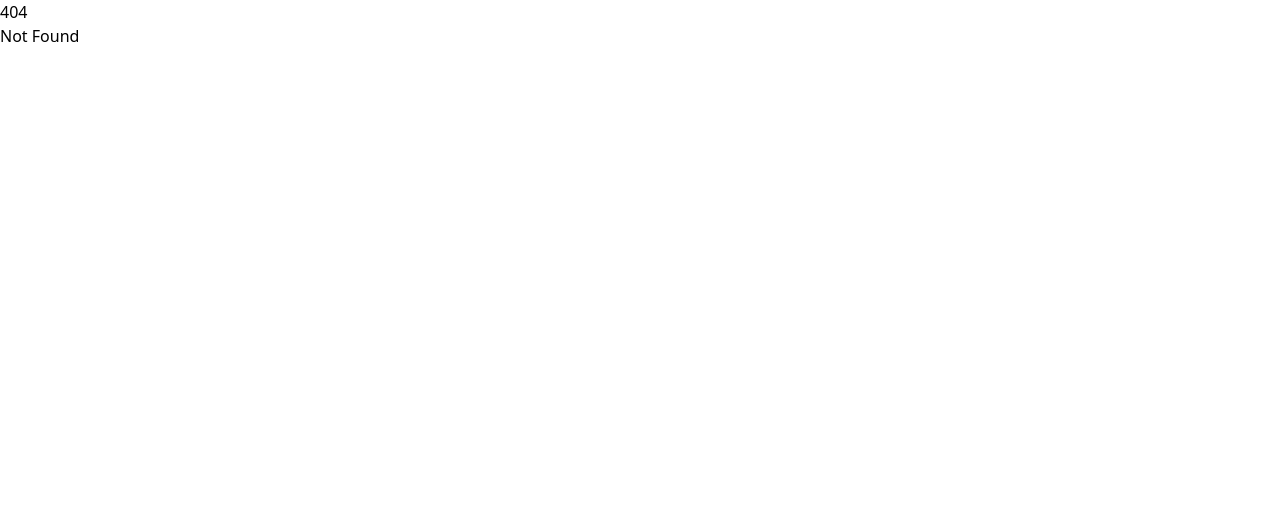
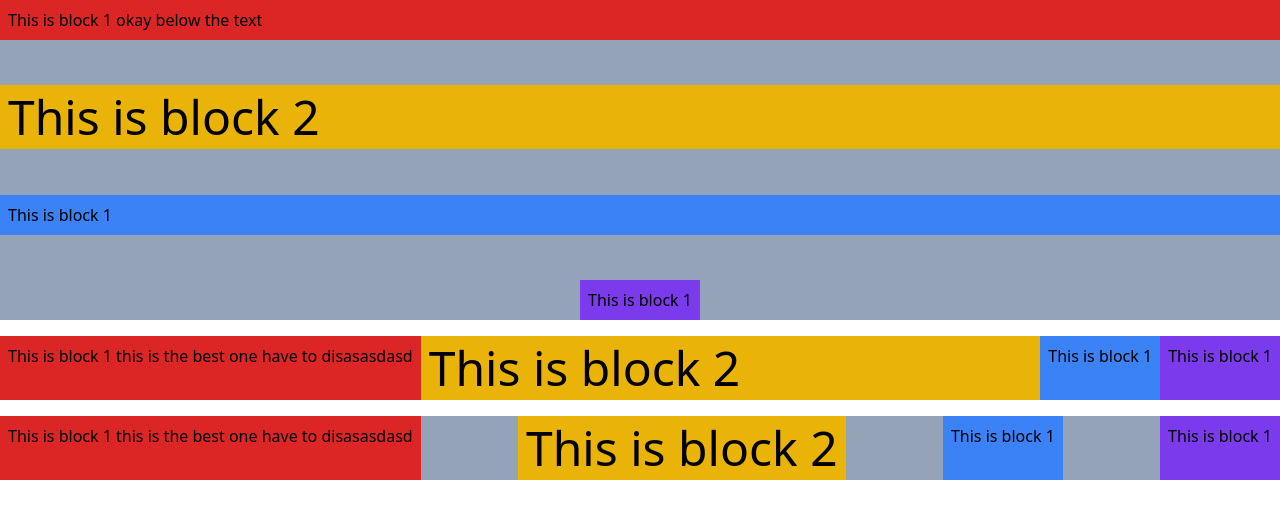
Before and after one commit to ajay-prabhakar/svelte-learning, a SvelteKit app in the folder tailwindcss/: page /flexchild in a window 1280 px wide. Before the commit this address had no page. Shown: the top 518 px of the page. Built offline with nearby package versions, Linux system fonts and the light colour scheme.

Commit message:
flexbox of child

```diff
--- /dev/null
+++ b/tailwindcss/src/routes/flexchild/+page.svelte
@@ -0,0 +1,22 @@
+<div class="flex flex-col justify-between items-strech h-80 bg-slate-400 mb-4">
+	<div class="p-2 bg-red-600">This is block 1 okay below the text</div>
+	<div class="p-2 bg-yellow-500 text-5xl">This is block 2</div>
+	<div class="p-2 bg-blue-500">This is block 1</div>
+	<div class="p-2 bg-violet-600 self-center">This is block 1</div>
+</div>
+
+<div class="flex justify-between items-strech bg-slate-400 mb-4">
+	<div class="p-2 bg-red-600 flex-shrink-0">
+		This is block 1 this is the best one have to disasasdasd
+	</div>
+	<div class="p-2 bg-yellow-500 text-5xl flex-grow">This is block 2</div>
+	<div class="p-2 bg-blue-500">This is block 1</div>
+	<div class="p-2 bg-violet-600">This is block 1</div>
+</div>
+
+<div class="flex justify-between items-strech bg-slate-400 mb-4 space-x-2">
+	<div class="p-2 bg-red-600">This is block 1 this is the best one have to disasasdasd</div>
+	<div class="p-2 bg-yellow-500 text-5xl">This is block 2</div>
+	<div class="p-2 bg-blue-500">This is block 1</div>
+	<div class="p-2 bg-violet-600">This is block 1</div>
+</div>
```
